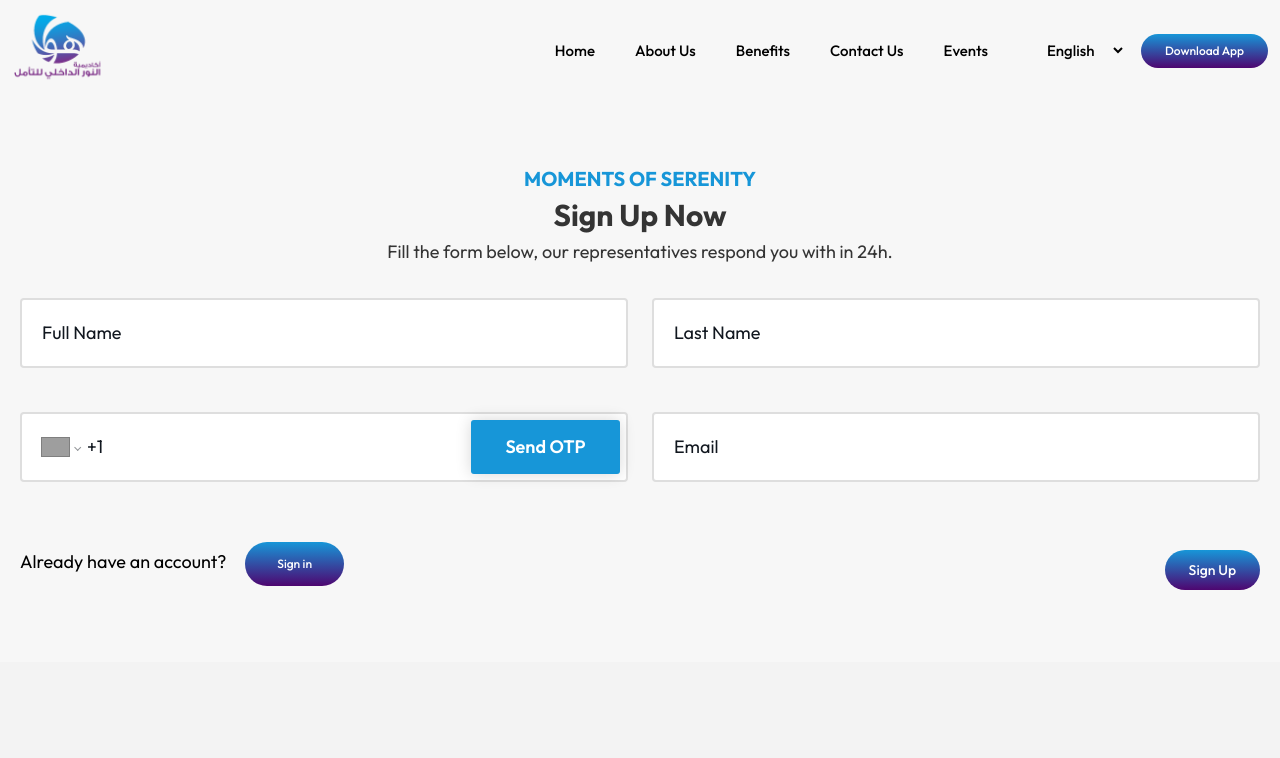
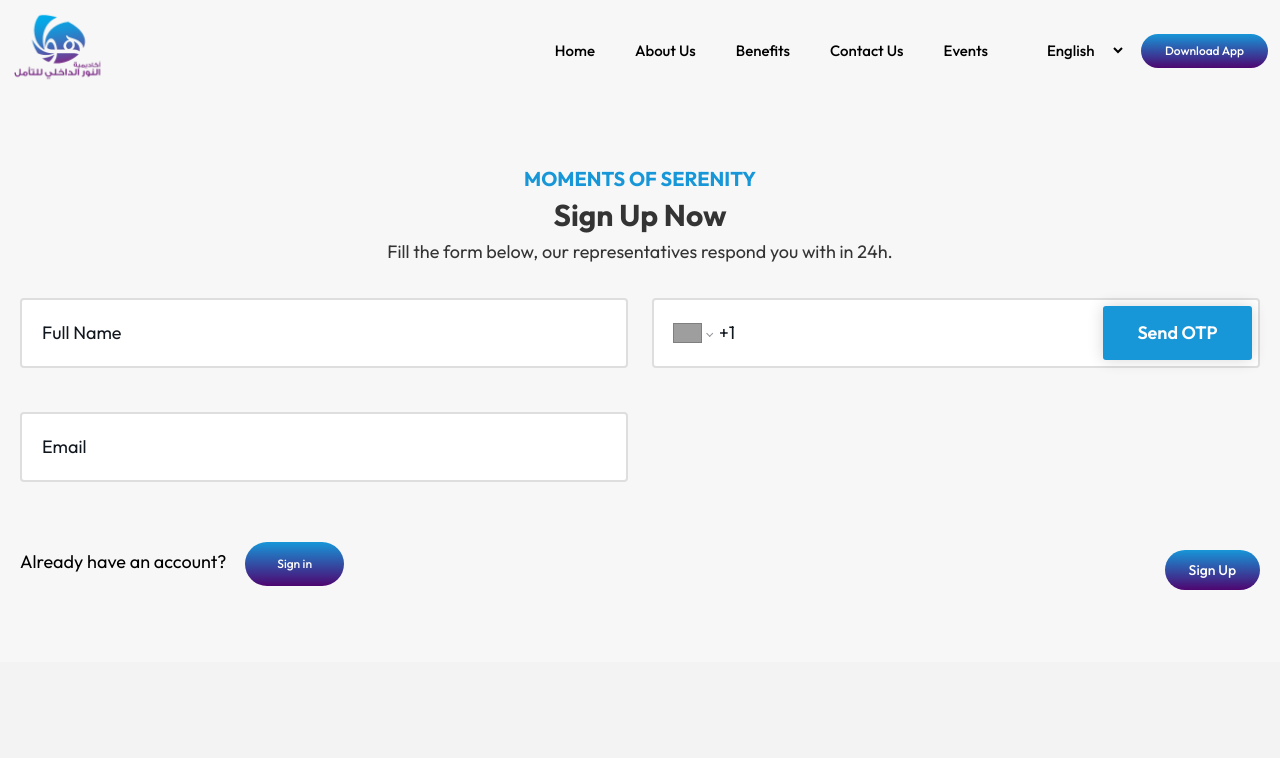
Before and after one commit to muhammadRooman/next_innerLight, a Next.js app: page /en/signup in a window 1280 px wide. Shown: the top 758 px of the page. Built offline with nearby package versions, Linux system fonts and the light colour scheme; grey boxes are pictures that could not be loaded.

Commit message:
last name removed from signup

```diff
--- a/components/Event/SignUpNow.js
+++ b/components/Event/SignUpNow.js
@@ -16,7 +16,6 @@ export default function SignUpNow() {
   const [language, setLanguage] = useState("");
   const [signUpData, setSignUpData] = useState({
     fullName: "",
-    lastName: "",
     email: "",
   });
   const [otpCode, setOtpCode] = useState("");
@@ -31,7 +30,6 @@ export default function SignUpNow() {
   const [OtpMessage, setOtpMessage] = useState("");
   const [validationErrors, setValidationErrors] = useState({
     fullName: "",
-    lastName: "",
     email: "",
   });
 
@@ -125,9 +123,6 @@ export default function SignUpNow() {
     if (!signUpData?.fullName) {
       errors.fullName = t("full_name_is_required");
     }
-    if (!signUpData?.lastName) {
-      errors.lastName = t("last_name_is_required");
-    }
     if (!signUpData?.email) {
       errors.email = t("email_is_required");
     }
@@ -151,7 +146,6 @@ export default function SignUpNow() {
     try {
       const formData = new FormData();
       formData.append("fullName", signUpData?.fullName);
-      formData.append("lastName", signUpData?.lastName);
       formData.append("phoneNumber", phoneNumber);
       formData.append("email", signUpData?.email);
       formData.append("profileImage", profileImage || "");
@@ -205,22 +199,6 @@ export default function SignUpNow() {
                 />
                 {validationErrors?.fullName && (
                   <p style={{ color: "red" }}>{validationErrors?.fullName}</p>
-                )}
-              </div>
-              <div class="form-group lg:mb-0 mb-4">
-                <input
-                  type="text"
-                  name="LastName"
-                  id="LastName"
-                  value={signUpData?.lastName}
-                  onChange={(e) =>
-                    setSignUpData({ ...signUpData, lastName: e.target.value })
-                  }
-                  className="placeholder:text-[#11171F] w-full items-center rounded-[4px] bg-white border-solid border-2 border-[#DEDEDE] outline-1 -outline-offset-1 outline-[#DEDEDE] focus-within:outline-2 focus-within:-outline-offset-2 focus-within:outline-[#11171F] lg:min-h-[70px] min-h-[50px] block min-w-0 grow py-1.5 pr-5 pl-5 lg:text-lg text-[#11171F] focus:outline-none rtl:xl:text-[32px] sm:text-sm/6 mb-5"
-                  placeholder={t("last_name")}
-                />
-                {validationErrors?.lastName && (
-                  <p style={{ color: "red" }}>{validationErrors?.lastName}</p>
                 )}
               </div>
               <div className="form-group lg:mb-0 mb-4">
```
